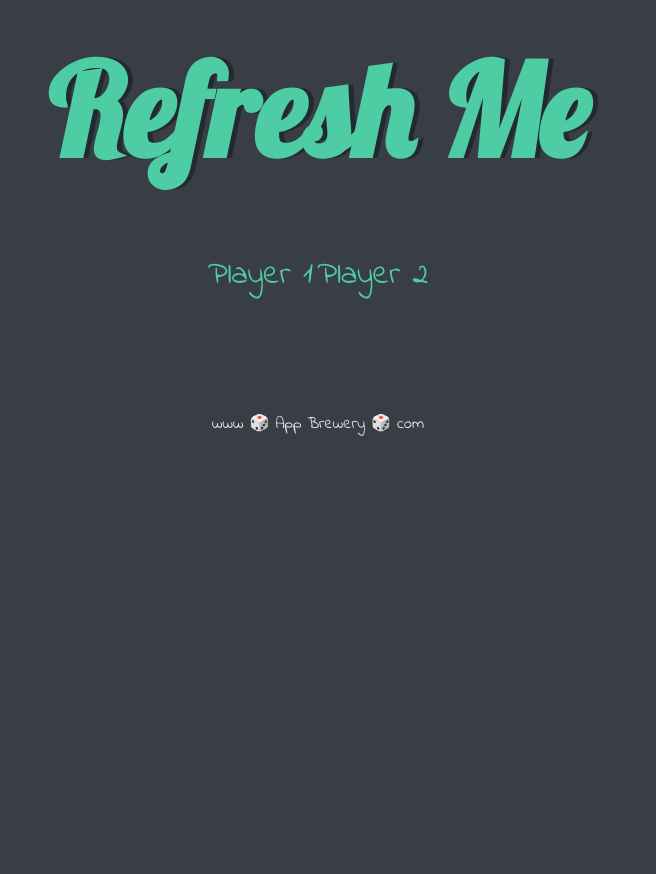
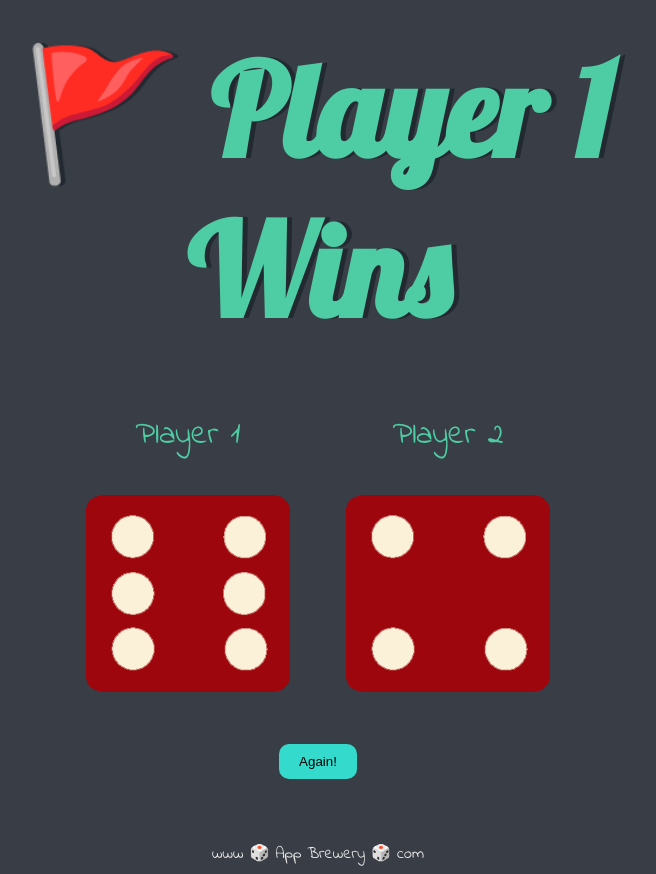
Before and after one commit to PineMi/testing-git, a plain HTML site: page dicee.html in a window 1280 px wide. Shown: the whole page, without its empty margins (322-978 px from the left). Before the commit the page ends 800 px from the top, so only its background shows below. Drawn offline with Linux system fonts and the light colour scheme.

Commit message:
final version of the Project

```diff
--- a/dicee.html
+++ b/dicee.html
@@ -14,20 +14,24 @@
 
       <div class="dice">
         <p>Player 1</p>
-        <img class="img1" src="">
+        <img class="img1" src="images/dice6.png">
       </div>
 
       <div class="dice">
         <p>Player 2</p>
-        <img class="img2" src="">
+        <img class="img2" src="images/dice6.png">
       </div>
+
 
     </div>
 
+    <button class='refresh' onClick="window.location.reload();">Again!</button>
 
   </body>
 
   <footer>
     www 🎲 App Brewery 🎲 com
   </footer>
+
+  <script src="index.js"></script>
 </html>
--- /dev/null
+++ b/index.js
@@ -0,0 +1,13 @@
+var randomNumber1 = Math.ceil(Math.random()*6);
+var randomNumber2 = Math.ceil(Math.random()*6);
+
+document.querySelector('.img1').src = `images/dice${randomNumber1}.png`;
+document.querySelector('.img2').src = `images/dice${randomNumber2}.png`;
+
+if (randomNumber1 > randomNumber2){
+    document.querySelector('h1').innerHTML = "🚩 Player 1 Wins"
+} else if (randomNumber2 > randomNumber1) {
+    document.querySelector('h1').innerHTML = "Player 2 Wins 🚩"
+} else {
+    document.querySelector('h1').innerHTML = "Draw!"
+}
--- a/styles.css
+++ b/styles.css
@@ -7,7 +7,7 @@
 .dice {
   text-align: center;
   display: inline-block;
-
+  margin-bottom: 5%;
 }
 
 body {
@@ -39,3 +39,19 @@ footer {
   font-family: 'Indie Flower', cursive;
 
 }
+
+.refresh {
+  display: flex;
+  align-items: center;
+  justify-content: center;
+  text-align: center;
+  text-decoration: none;
+  background-color: #34dbcd;
+  color: #000000;
+  cursor: pointer;
+  padding: 10px 20px;
+  border: none;
+  outline: none;
+  margin: auto;
+  border-radius: 10px;
+}
```
